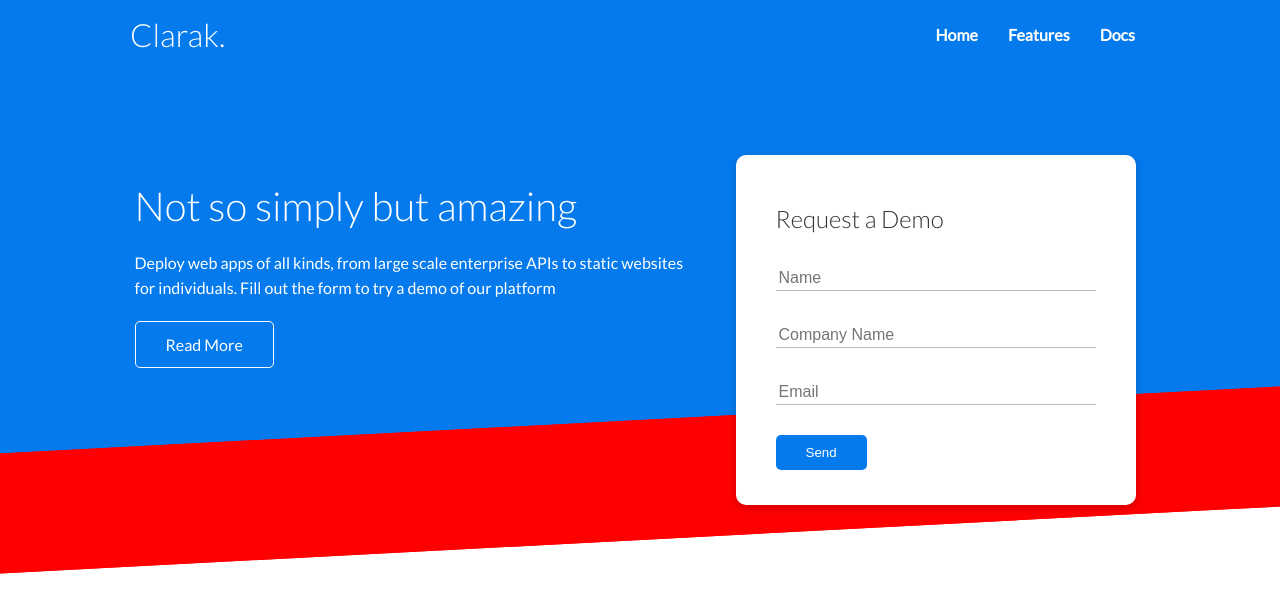
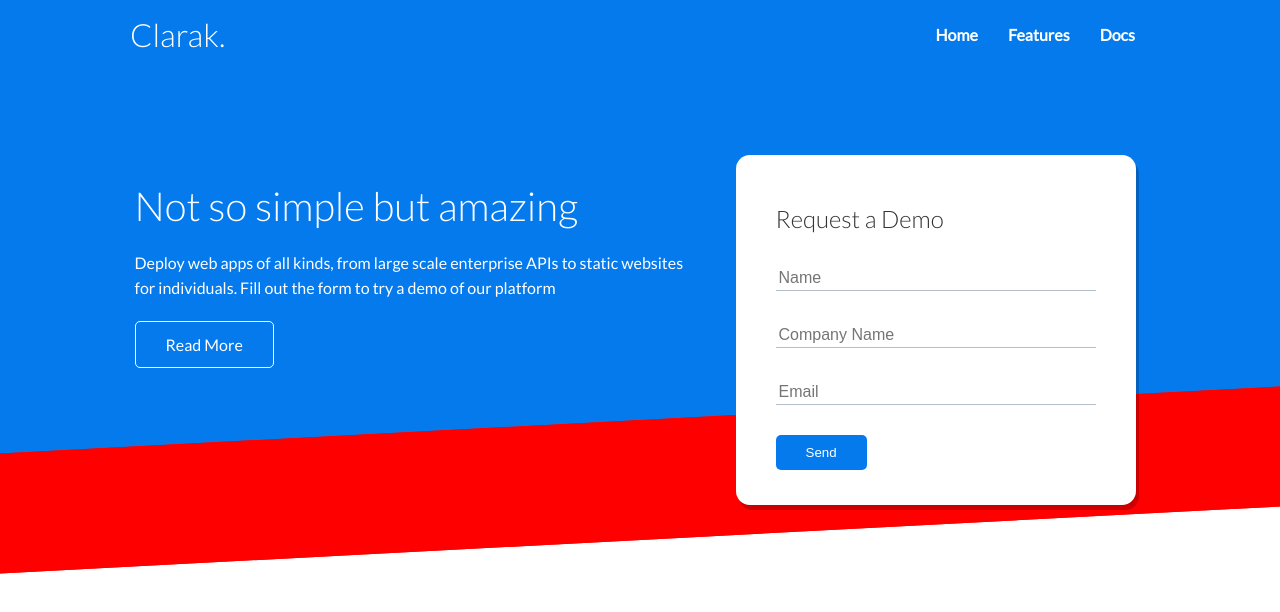
Before and after one commit to clarakk/loruki, a plain HTML site: page index.html in a window 1280 px wide. Drawn offline with Linux system fonts and the light colour scheme.

Commit message:
shadow tuning

```diff
--- a/css/utilities.css
+++ b/css/utilities.css
@@ -8,8 +8,8 @@
 .card {
   background-color: #fff;
   color: #333;
-  border-radius: 10px;
-  box-shadow: 0 3px 10px rgba(0, 0, 0, 0.2);
+  border-radius: 14px;
+  box-shadow: 3px 5px rgba(0, 0, 0, 0.2);
   padding: 20px;
   margin: 10px;
 }
--- a/index.html
+++ b/index.html
@@ -27,7 +27,7 @@
     <section class="showcase">
         <div class="container grid">
             <div class="showcase-text">
-                <h1>Not so simply but amazing</h1>
+                <h1>Not so simple but amazing</h1>
                 <p>Deploy web apps of all kinds, from large scale enterprise APIs to static websites for individuals. Fill out the form to try a demo of our platform</p>
                 <a href="features.html" class="btn btn-outline">Read More</a>
             </div>
```
